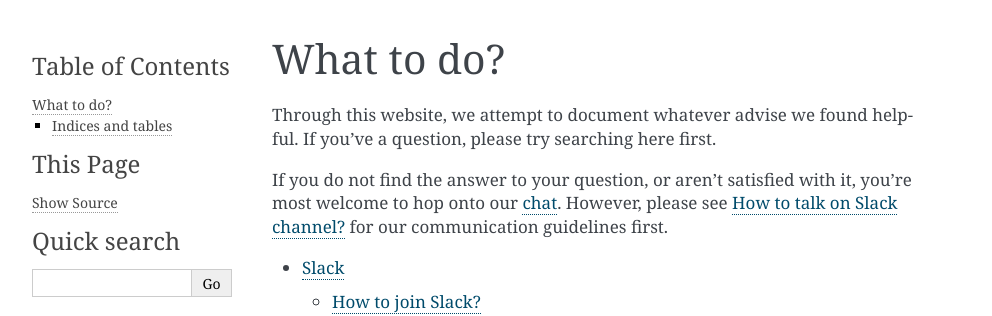
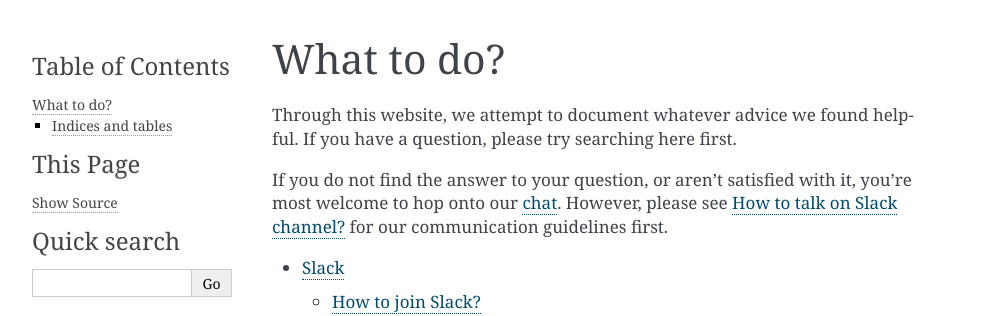
Before and after one commit to amu-oss/whattodo, a Sphinx documentation site: the page built from docs/source/index.rst, in a window 1280 px wide. Shown: the top 316 px of the page, without its empty margins (148-1140 px from the left). Built offline with Sphinx 7.4.7, drawn with Linux system fonts in a browser that asks for light colours.

Commit message:
fix: Minor typo and language fix

```diff
--- a/docs/source/index.rst
+++ b/docs/source/index.rst
@@ -1,8 +1,8 @@
 What to do?
 ===========
 
-Through this website, we attempt to document whatever advise we found
-helpful. If you've a question, please try searching here first.
+Through this website, we attempt to document whatever advice we found
+helpful. If you have a question, please try searching here first.
 
 If you do not find the answer to your question, or aren't satisfied with  it,
 you're most welcome to hop onto our `chat <https://amu-oss.slack.com>`_.
```
